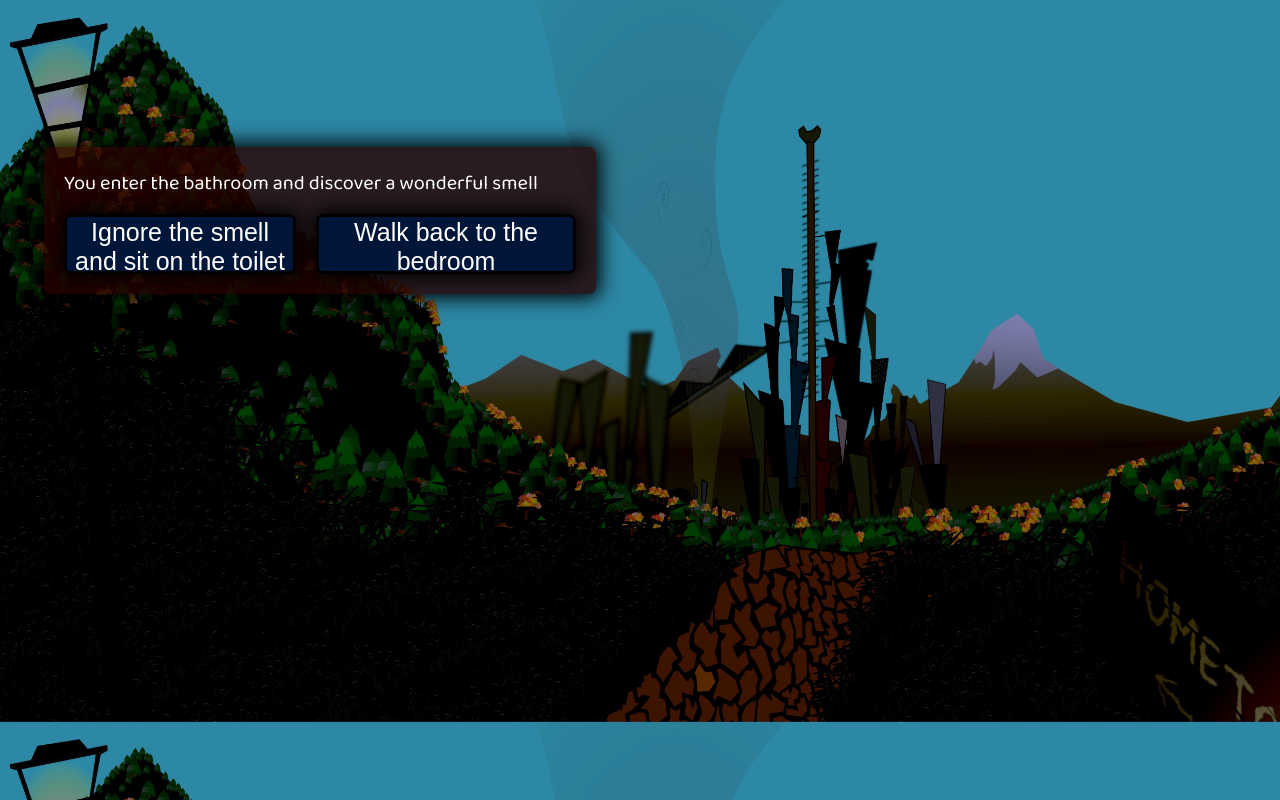
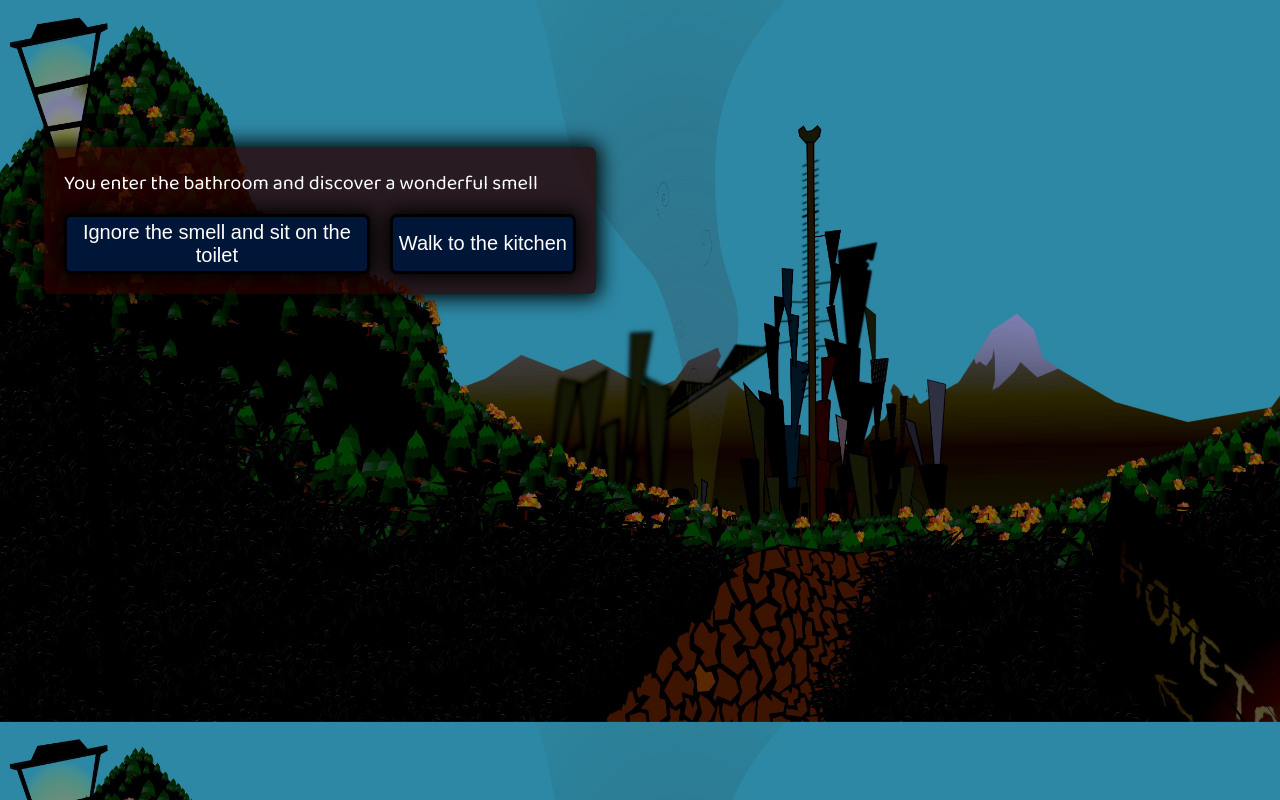
Before and after one commit to ttguitarnoob-dev/Bad-Vacation, a plain HTML site: page index.html in a window 1280 px wide. Both pictures are taken after a click on the button "Walk to the bathroom". Drawn offline with Linux system fonts and the light colour scheme; files whose address does not match are found by name.

Commit message:
got the main functionality of scene switching working!!!

```diff
--- a/game.js
+++ b/game.js
@@ -1,20 +1,24 @@
 
 
 const scenes = [
-    startingScene = {
+      {
         text: 'You wake up in your bedroom in the middle of the night.',
         options: ['Walk to the bathroom', 'Pick up your phone', 'Pet the kitty'],
 
     },
-    bathroomScene = {
+     {
         text: "You enter the bathroom and discover a wonderful smell",
-        options: ['Ignore the smell and sit on the toilet', 'Walk back to the bedroom'],
+        options: ['Ignore the smell and sit on the toilet', 'Walk to the kitchen'],
+    },
+     {
+        text: "You enter the kitchen and discover that you have literally nothing for breakfast.  How does this happen every day?",
+        options: ['Eat a head of lettuce', 'drink water from the faucet']
     }
 ]
 
 const optionsButtons = document.getElementById("choice-btns")
 const sceneText = document.getElementById("text")
-var currentScene = scenes[0]
+let currentScene = scenes[0]
 
 function startGame(){
     // currentScene = scenes[0]
@@ -23,6 +27,7 @@ function startGame(){
 
 function setScene(scene){
     currentScene = scenes[scene]
+    console.log(currentScene)
     sceneText.innerText = currentScene.text
     while (optionsButtons.firstChild){
         optionsButtons.removeChild(optionsButtons.firstChild)
@@ -47,14 +52,30 @@ function setScene(scene){
 function choiceMade(e){
     let boxClicked = e.currentTarget.id
             // console.log(boxClicked)
-            if (currentScene = scenes[0]){
-                // console.log('scene 0 confirmed!!')
+            if (currentScene === scenes[0]) {
                 if (boxClicked === 'btnid0'){
-                setScene(1)
-            }else if (boxClicked === 'btnid2'){
-                console.log('purrpurrpurrCHOMP')
+                    setScene(1)
+                } else if (boxClicked === 'btnid1'){
+                    console.log('ringring')
+                } else if (boxClicked === 'btnid2'){
+                    console.log('purrpurrpurrCHOMP')
+                }
+                return
             }
-        }
+            if (currentScene === scenes[1]) {
+                if (boxClicked === 'btnid0'){
+                    console.log('plop plop splash sphffff')
+                } else if (boxClicked === 'btnid1'){
+                    setScene(2)
+                } else if (boxClicked === 'btnid2'){
+                    console.log('purrpurrpurrCHOMP')
+                }
+                return
+            }
+
+
+
+            //end of the line
 
 }
 
--- a/style.css
+++ b/style.css
@@ -37,7 +37,7 @@ body {
 
 .button {
     height: 60px;
-    font-size: 25px;
+    font-size: 20px;
     background-color: rgb(0, 22, 56);
     color: white;
     border: 3px solid black;
```
Also changed, not shown: 1 other file.
